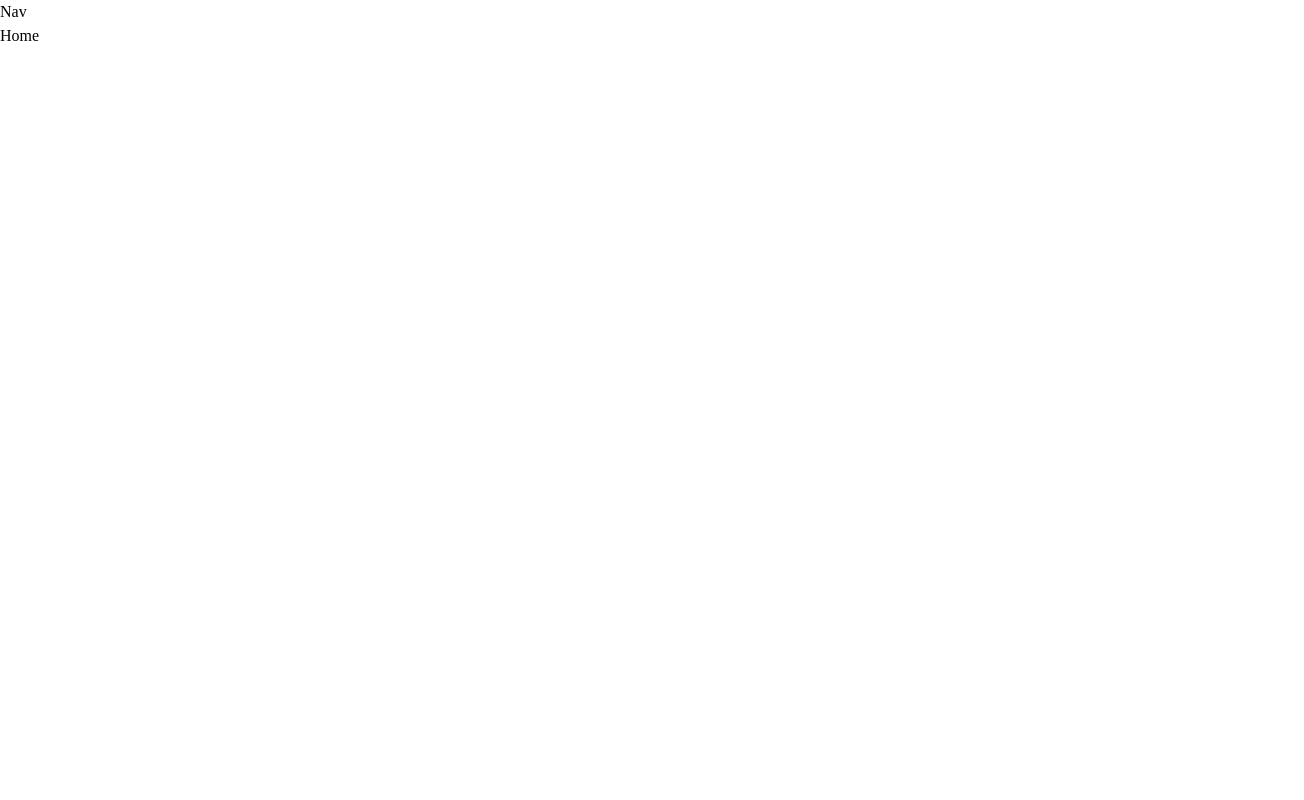
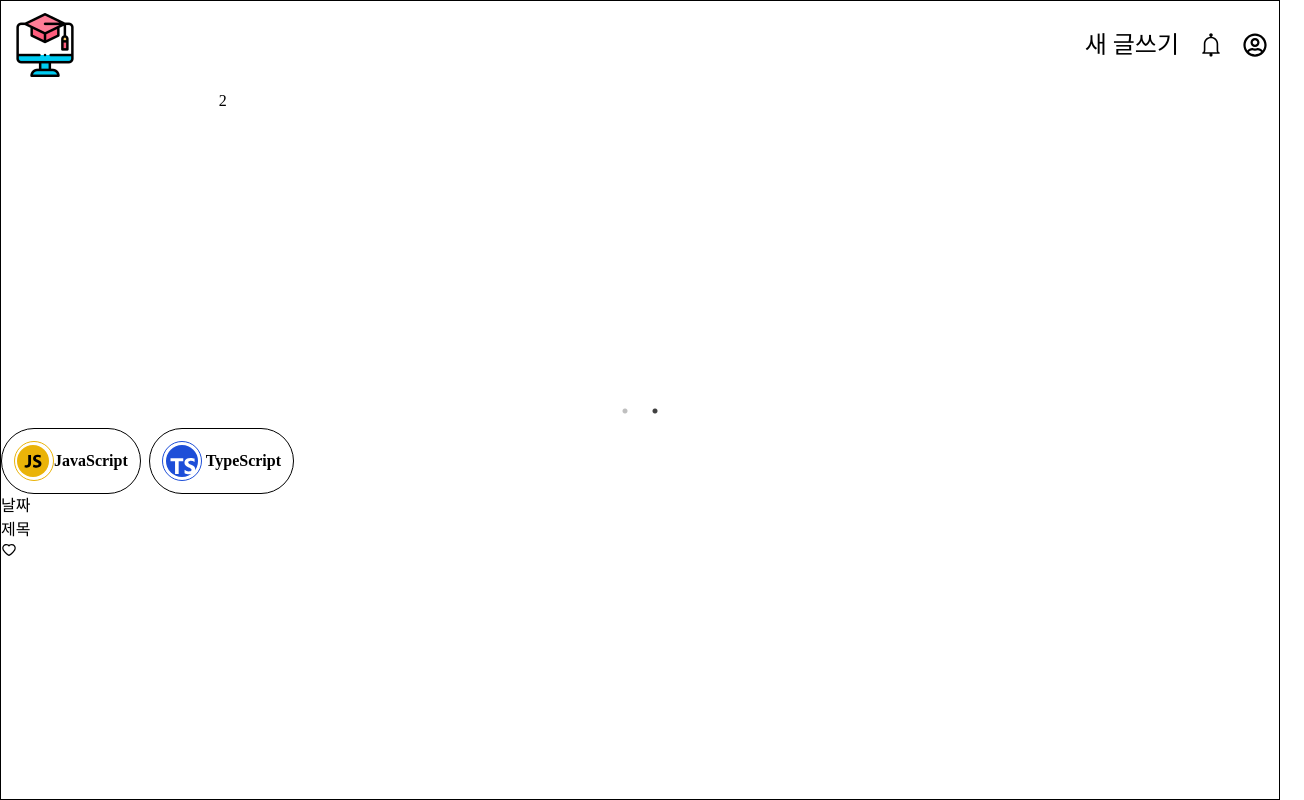
Before and after one commit to codestates-seb/seb42_pre_017, a React (Create React App) app in the folder Client/: page / in a window 1280 px wide. Shown: the whole page, 1304 px wide, since content can reach past the window. Built offline with nearby package versions, Linux system fonts and the light colour scheme; a web font is replaced by a local one.

Commit message:
Nav.js,SubNav추가후 일부수정,CardList.js,Card.js수정,Carousel라이브러리 설치

```diff
--- a/Client/package.json
+++ b/Client/package.json
@@ -16,6 +16,8 @@
     "react-quill": "^2.0.0",
     "react-router-dom": "^6.8.1",
     "react-scripts": "5.0.1",
+    "react-slick": "^0.29.0",
+    "slick-carousel": "^1.8.1",
     "web-vitals": "^2.1.4"
   },
   "scripts": {
--- a/Client/src/components/Home/Card.js
+++ b/Client/src/components/Home/Card.js
@@ -0,0 +1,11 @@
+import React from 'react';
+import {AiOutlineHeart} from 'react-icons/ai'
+export default function Card() {
+    return (
+        <div>
+            <div>날짜</div>
+            <div>제목</div>
+            <div>< AiOutlineHeart /></div>
+        </div>
+    );
+}
--- a/Client/src/components/Home/CardLists.js
+++ b/Client/src/components/Home/CardLists.js
@@ -0,0 +1,13 @@
+import React from 'react';
+import Card from './Card';
+import SubNav from './SubNav';
+export default function CardLists() {
+    return (
+        <section>
+            <SubNav />
+            <ul>
+                <li><Card /></li>
+            </ul>
+        </section>
+    );
+}
--- a/Client/src/components/Home/Carousel.js
+++ b/Client/src/components/Home/Carousel.js
@@ -0,0 +1,31 @@
+import React from 'react';
+import Slider from "react-slick";
+import 'slick-carousel/slick/slick.css';
+import 'slick-carousel/slick/slick-theme.css';
+export default function Carousel() {
+    const settings = {
+        dots: true,
+        infinite: true,
+        speed: 4500,
+        slidesToShow: 1,
+        slidesToScroll: 1,
+        autoplay: true,
+
+      };
+      return (
+        <div className='w-full mb-8'>
+          <Slider {...settings}>
+            <div className=''>
+              <img
+               src='https://www.shinhancard.com/pconts/images/dx/event/2022/221013_gosim_PC_5.jpg'
+               className=''
+              />
+            </div>
+            <div>
+              <h3>2</h3>
+            </div>
+
+          </Slider>
+        </div>
+      );
+    }
--- /dev/null
+++ b/Client/src/components/Home/SubNav.js
@@ -0,0 +1,29 @@
+import React from 'react';
+import {DiJavascript1} from 'react-icons/di'
+import {SiTypescript} from 'react-icons/si'
+export default function SubNav() {
+    return (
+        <nav className='flex gap-2'>
+        <button className='border border-black rounded-full p-3 flex items-center'>
+            <div className='border border-yellow-500 w-10 h-10 rounded-full flex items-center'>
+                < DiJavascript1
+                className='bg-yellow-500
+                            rounded-full w-8 h-8 p-1 ml-0.5 mt-0.'
+                />
+            </div>
+            <span className='font-semibold'>
+                JavaScript
+            </span>
+        </button>
+        <button className='border border-black rounded-full p-3 flex items-center'>
+            <div className='border border-blue-700 w-10 h-10 rounded-full flex items-center justify-center  mr-1'>
+                < SiTypescript
+                 className='text-blue-700
+                             rounded-full w-8 h-8'
+                />
+            </div>
+            <div className='font-semibold'>TypeScript</div>
+        </button>
+    </nav>
+    );
+}
--- a/Client/src/components/layout/Nav.js
+++ b/Client/src/components/layout/Nav.js
@@ -1,9 +1,28 @@
 import React from 'react';
-
+import logo from '../../img/logo.png'
+import {RxBell} from 'react-icons/rx'
+import {FaRegUserCircle} from 'react-icons/fa'
 export default function Nav() {
     return (
-        <div>
-            Nav
-        </div>
+        <nav className='flex justify-between max-w-screen-xl m-auto p-3'>
+           <div
+            className=''
+           >
+             <img src={logo} alt="logo" />
+           </div>
+            <div
+                className='flex gap-5 text-2xl'
+            >
+                <button>
+                새 글쓰기
+                </button>
+                <button>
+                 <RxBell />
+                </button>
+                <button>
+                 <FaRegUserCircle />
+                </button>
+            </div>
+        </nav>
     );
 }
--- a/Client/src/index.css
+++ b/Client/src/index.css
@@ -12,3 +12,13 @@
 * {
   font-family: "GmarketSansMedium";
 }
+
+body {
+  width: 100vw;
+  height: 100vh;
+  @apply flex justify-center w-full
+
+}
+#root{
+@apply border border-black w-full
+}
--- a/Client/src/pages/Home.js
+++ b/Client/src/pages/Home.js
@@ -1,9 +1,13 @@
-
+import CardLists from '../components/Home/CardLists';
+import Carousel from '../components/Home/Carousel';
 
 export function Home() {
   return (
     <>
-      <div>Home</div>
+      <div>
+      <Carousel />
+      <CardLists />
+    </div>
 
     </>
   );
```
Also changed, not shown: Client/src/img/logo.png (added), 1 other file (tests, documents, lock files or other folders).
